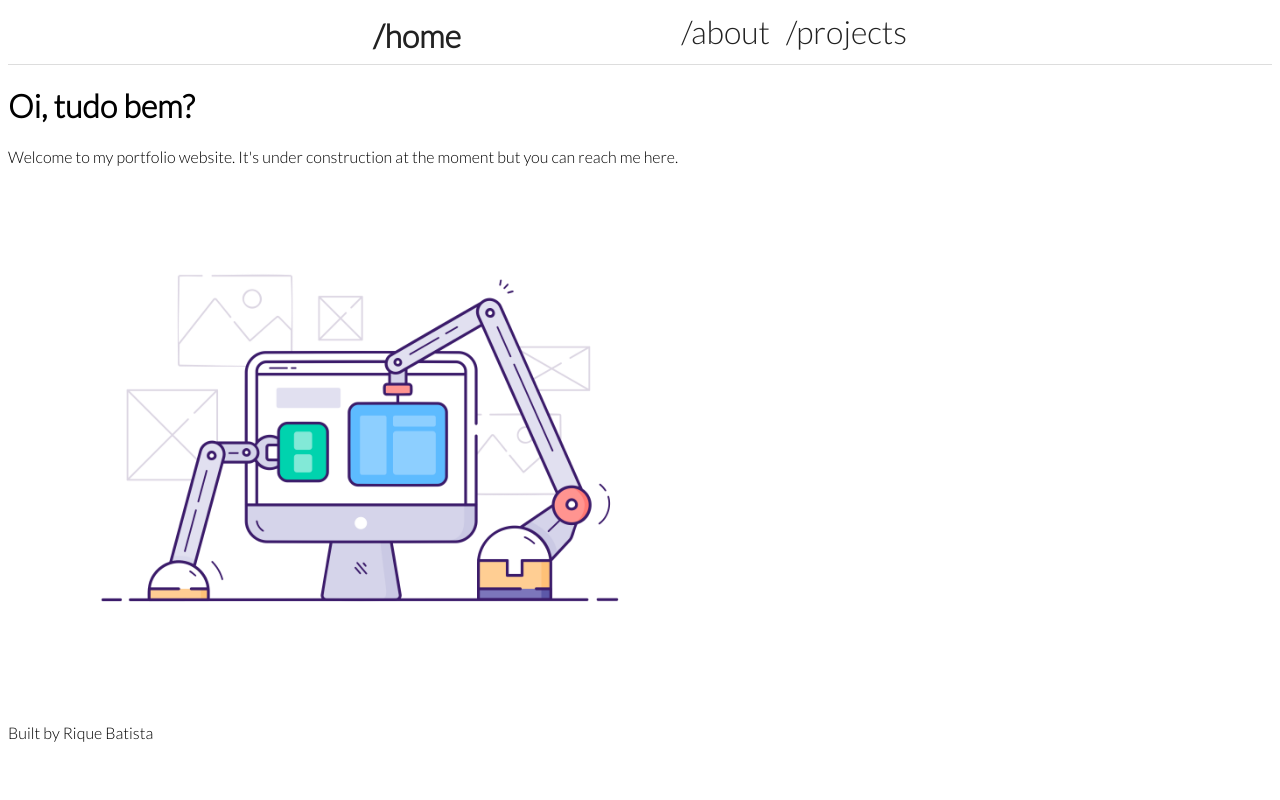
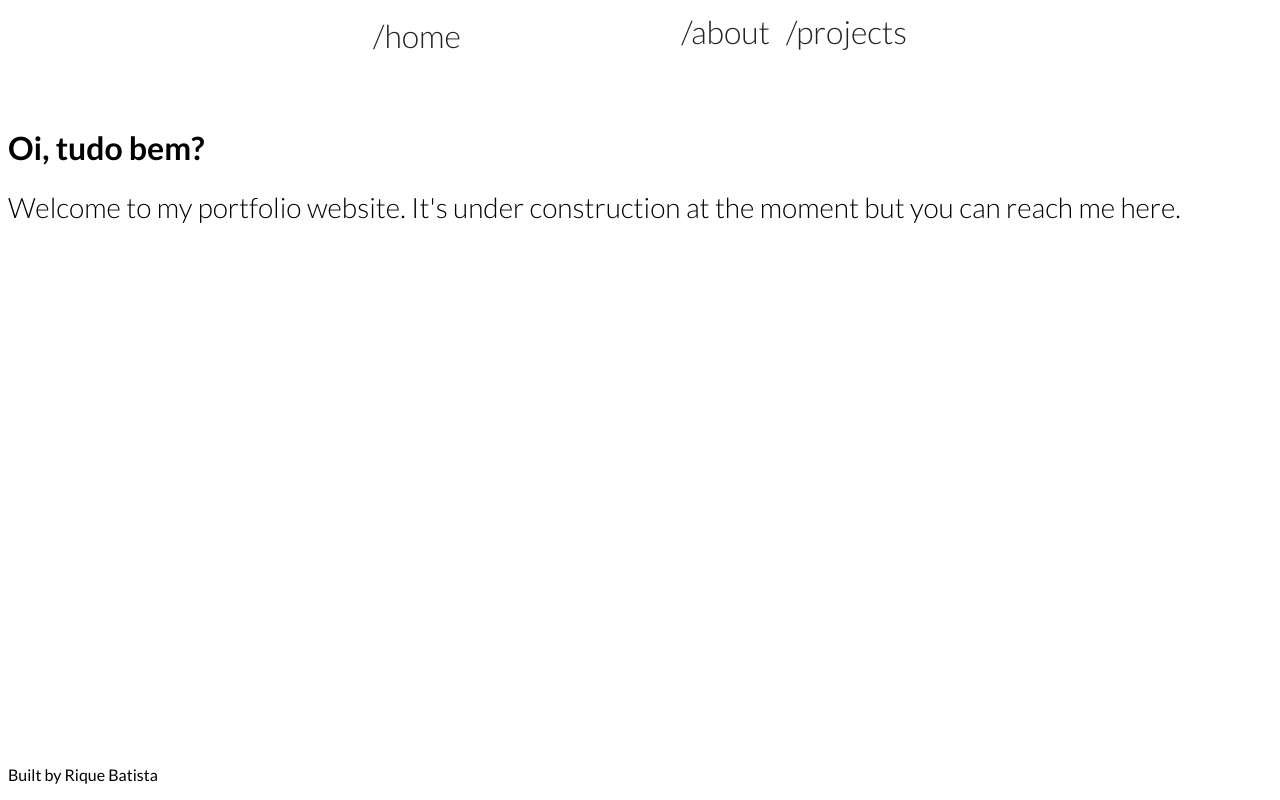
Before and after one commit to RiqueBR/riquebatista.me, a Gatsby site: page / in a window 1280 px wide. Built offline with nearby package versions, Linux system fonts and the light colour scheme; Gatsby itself is replaced by a stand-in of ours.

Commit message:
creates jumbotron and adds styles

```diff
--- a/src/components/header.js
+++ b/src/components/header.js
@@ -1,5 +1,5 @@
 import React from 'react';
-import styled, { css } from 'styled-components';
+import styled from 'styled-components';
 import { Link } from 'gatsby';
 
 const NavLink = styled(Link)`
@@ -11,7 +11,7 @@ const NavLink = styled(Link)`
   padding: 0.25rem;
   text-decoration: none;
   &.current-page {
-    border-bottom: 2px solid #222;
+    border-bottom: 2px solid ;
   }
   &:last-of-type {
     margin-right: 0;
@@ -19,7 +19,6 @@ const NavLink = styled(Link)`
 `;
 
 const CustomHeader = styled.header`
-  border-bottom: 1px solid #ddd;
   display: flex;
   justify-content: space-between;
   padding: 0.5rem calc((100vw - 550px - 0.5rem) / 2);
@@ -31,14 +30,20 @@ const NavBar = styled.nav`
 
 const Header = () => (
   <CustomHeader>
-    <NavLink to="/" fontWeight="bold">
+    <NavLink to="/" fontWeight="300">
       /home
     </NavLink>
     <NavBar>
-      <NavLink to="/about/" activeClassName="current-page">
+      <NavLink
+        to="/about/"
+        activeClassName="current-page"
+        fontWeight="300">
         /about
       </NavLink>
-      <NavLink to="/projects/" activeClassName="current-page">
+      <NavLink
+        to="/projects/"
+        activeClassName="current-page"
+        fontWeight="300">
         /projects
       </NavLink>
     </NavBar>
--- a/src/components/jumbotron.js
+++ b/src/components/jumbotron.js
@@ -1,9 +1,22 @@
 import React from 'react'
+import styled from 'styled-components'
+
+const H1 = styled.h1`
+  font-weight: 600;
+  font-size: 32px;
+  margin-top: 4rem;
+`
+const H2 = styled.h2`
+  font-weight: 300;
+  font-size: 28px;
+  line-height: 1.25;
+`
+
 
 const Jumbotron = () => (
   <div>
-    <h1>Oi, tudo bem?</h1>
-    <p>Welcome to my portfolio website. It's under construction at the moment but you can reach me here.</p>
+    <H1>Oi, tudo bem?</H1>
+    <H2>Welcome to my portfolio website. It's under construction at the moment but you can reach me here.</H2>
   </div>
 );
 
--- a/src/components/layout.js
+++ b/src/components/layout.js
@@ -8,6 +8,14 @@ import Header from './header'
 const Wrapper = styled.div`
   font-family: Lato, sans-serif;
 `
+const Footer = styled.div`
+  position: fixed;
+  left: 0;
+  bottom: 0;
+  width: 100%;
+  text-align: left;
+  margin-left: 0.5rem;
+`
 
 const Layout = ({ children }) => {
 
@@ -15,14 +23,14 @@ const Layout = ({ children }) => {
   return (
     <>
       <Helmet>
-        <link href="https://fonts.googleapis.com/css2?family=Lato:wght@300&display=swap" rel="stylesheet"></link>
+        <link href="https://fonts.googleapis.com/css2?family=Lato:wght@300;400;700&display=swap" rel="stylesheet"></link>
       </Helmet>
       <Wrapper>
         <Header />
         <main>{children}</main>
-        <footer>
+        <Footer>
           <p>Built by Rique Batista</p>
-        </footer>
+        </Footer>
       </Wrapper>
     </>
   )
--- a/src/pages/index.js
+++ b/src/pages/index.js
@@ -1,8 +1,6 @@
 import React from "react"
-import styled from 'styled-components'
 
 import Layout from "../components/layout"
-import Image from "../components/image"
 import SEO from "../components/seo"
 
 import Jumbotron from '../components/jumbotron'
@@ -11,13 +9,6 @@ const IndexPage = () => (
   <Layout>
     <SEO title="Home" />
     <Jumbotron />
-    <div className="container">
-      <div className="header-container">
-      </div>
-      <div style={{ maxWidth: `700px`, marginBottom: `1rem` }}>
-        <Image />
-      </div>
-    </div>
   </Layout>
 )
 
```
